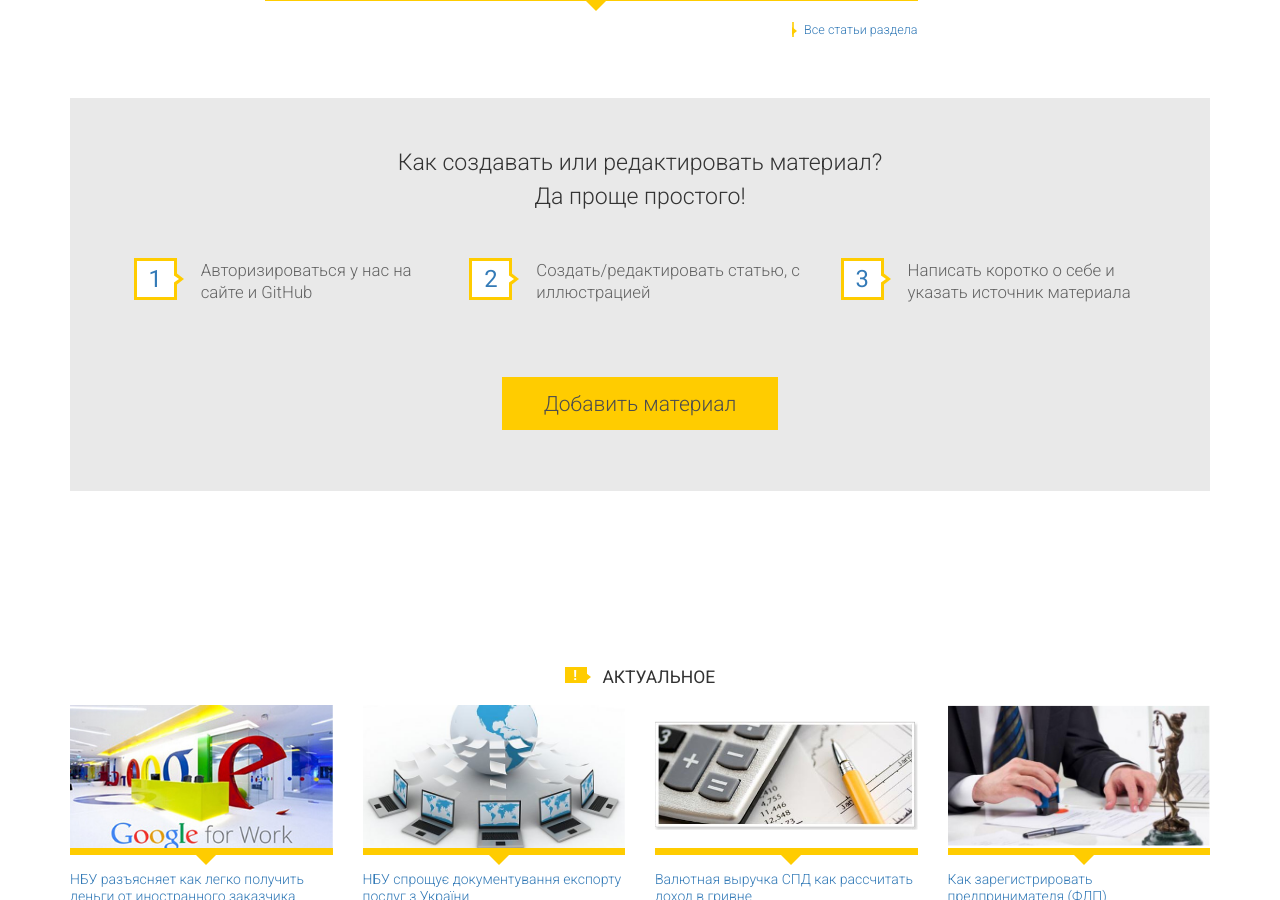
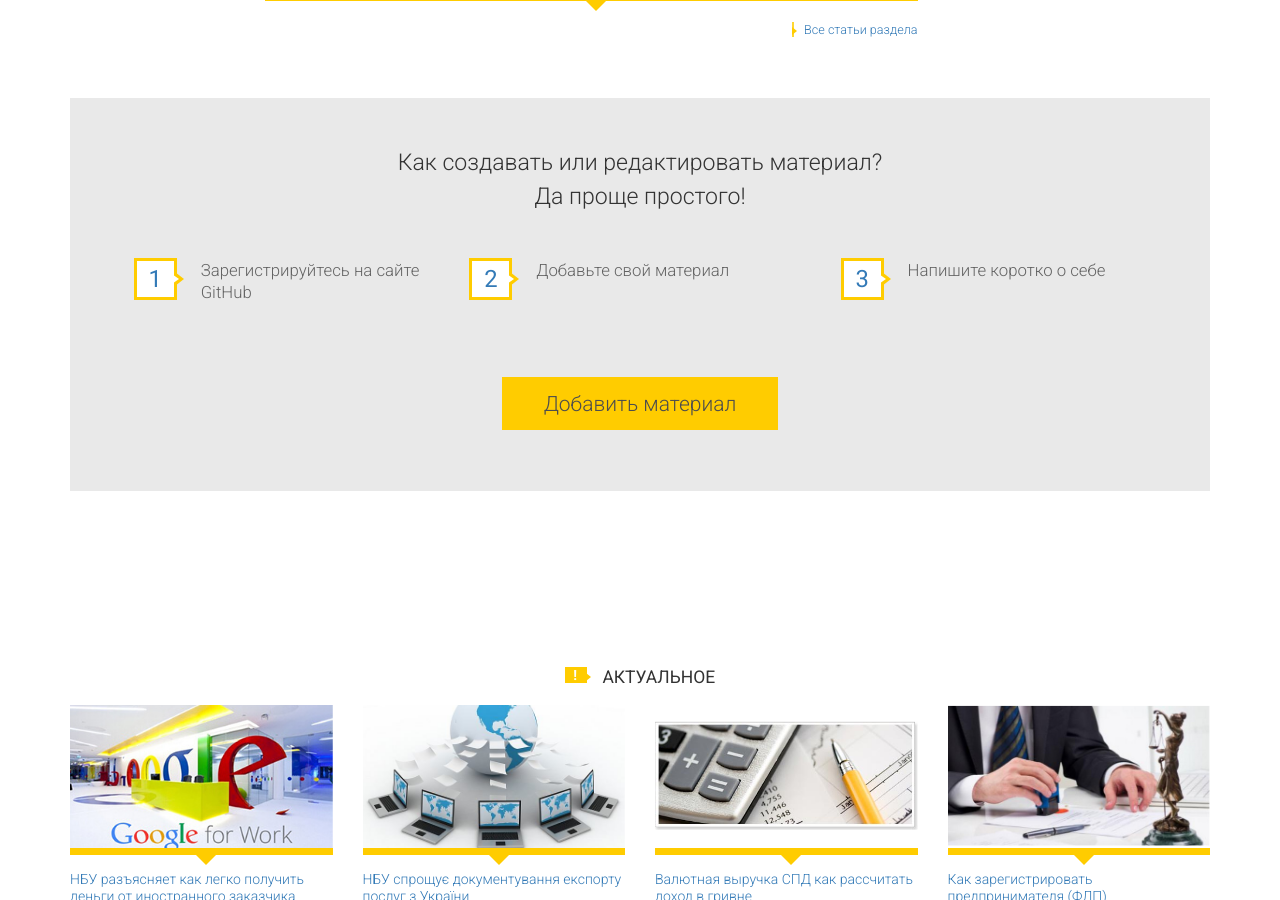
Before and after one commit to itinua/itinua.github.io, a Jekyll site: the page built from index.html, in a window 1280 px wide and 900 px high, scrolled down 1519 px. Built offline with Jekyll 4.4.1, drawn with Linux system fonts in a browser that asks for light colours; Markdown is read by kramdown in place of the engine named in the settings; comment, search, counter and statistics services are not loaded.

Commit message:
Update home.html

```diff
--- a/_layouts/home.html
+++ b/_layouts/home.html
@@ -65,17 +65,17 @@ layout: body
         <div class="row">
             <div class="col-md-4">
               <span class="step-sign push-left">1<span class="step-arrow"></span></span>
-              <p>Авторизироваться у нас на сайте и GitHub</p>
+              <p>Зарегистрируйтесь на сайте GitHub</p>
 
             </div>
             <div class="col-md-4" >
               <span class="step-sign">2<span class="step-arrow"></span></span>
-              <p>Создать/редактировать статью, с иллюстрацией</p>
+              <p>Добавьте свой материал</p>
 
             </div>
             <div class="col-md-4" >
               <span class="step-sign">3<span class="step-arrow"></span></span>
-              <p>Написать коротко о себе и указать источник материала</p>
+              <p>Напишите коротко о себе</p>
 
             </div>
             </div> <!-- row ends -->
```
